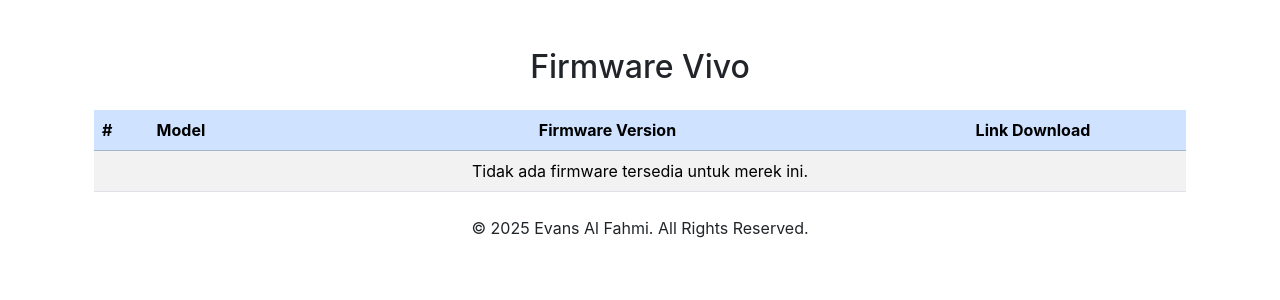
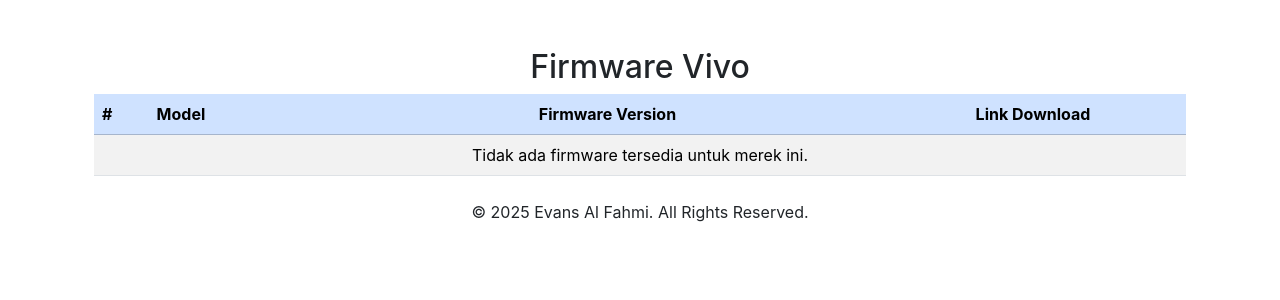
Before and after one commit to evansalfahmi-cloud/evansalfahmi-webserver, a PHP site: page /smartphone/firmware.php?brand=Vivo in a window 1280 px wide. Shown: the part 60-360 px from the top of the page. Run offline with PHP 8.4, Linux system fonts and the light colour scheme; data that the repository does not hold is empty.

Commit message:
perbaikan firmware.php

```diff
--- a/smartphone/firmware.php
+++ b/smartphone/firmware.php
@@ -23,7 +23,7 @@
 
 <div class="container mt-5">
         <h2 class="text-center">Firmware <?php echo htmlspecialchars($brand); ?></h2>
-        <table class="table table-striped table-hover mt-4">
+        <table class="table table-striped table-hover mt-2">
             <thead class="table-primary">
                 <tr>
                     <th style="width: 5%;">#</th>
```
